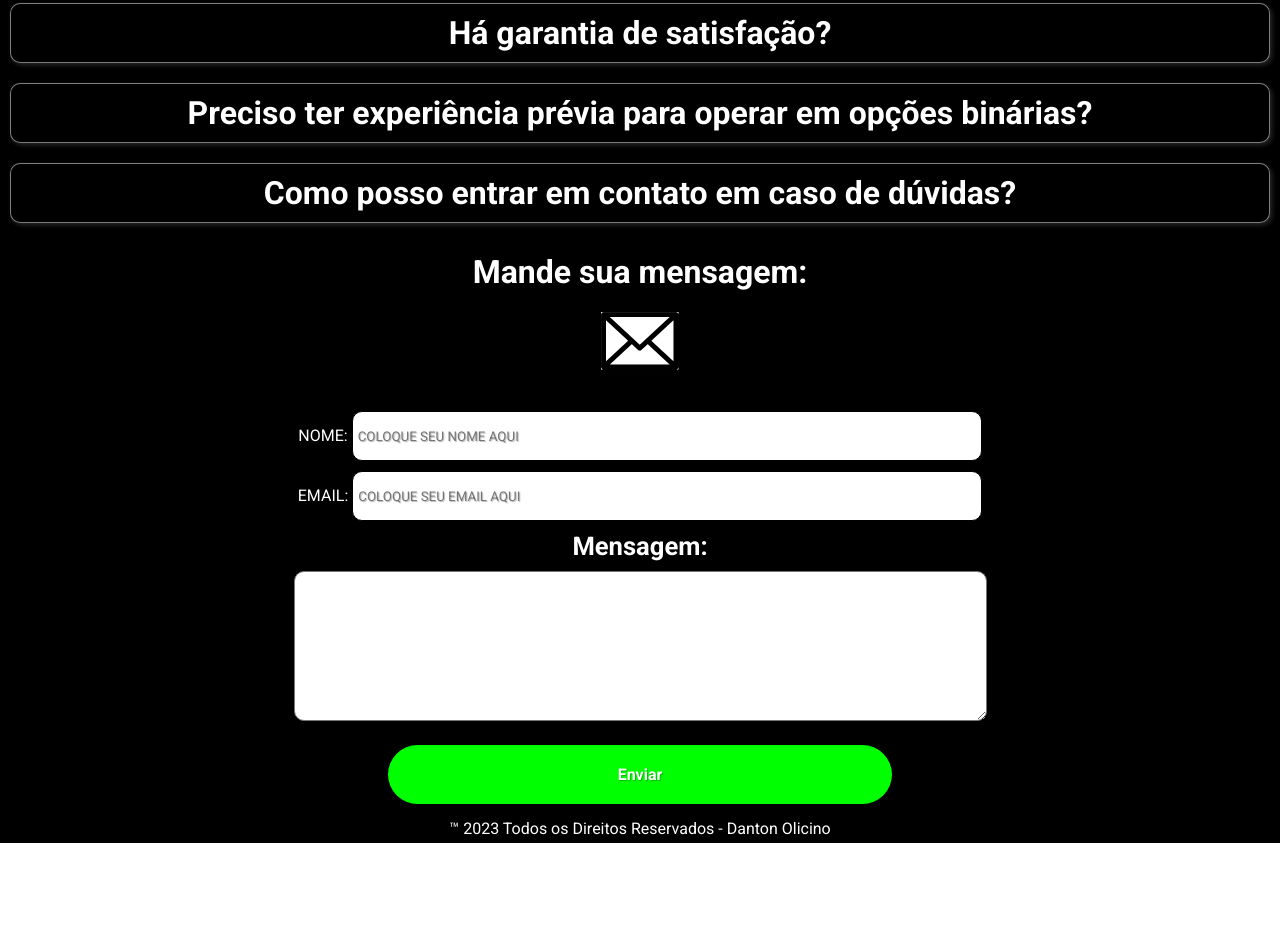
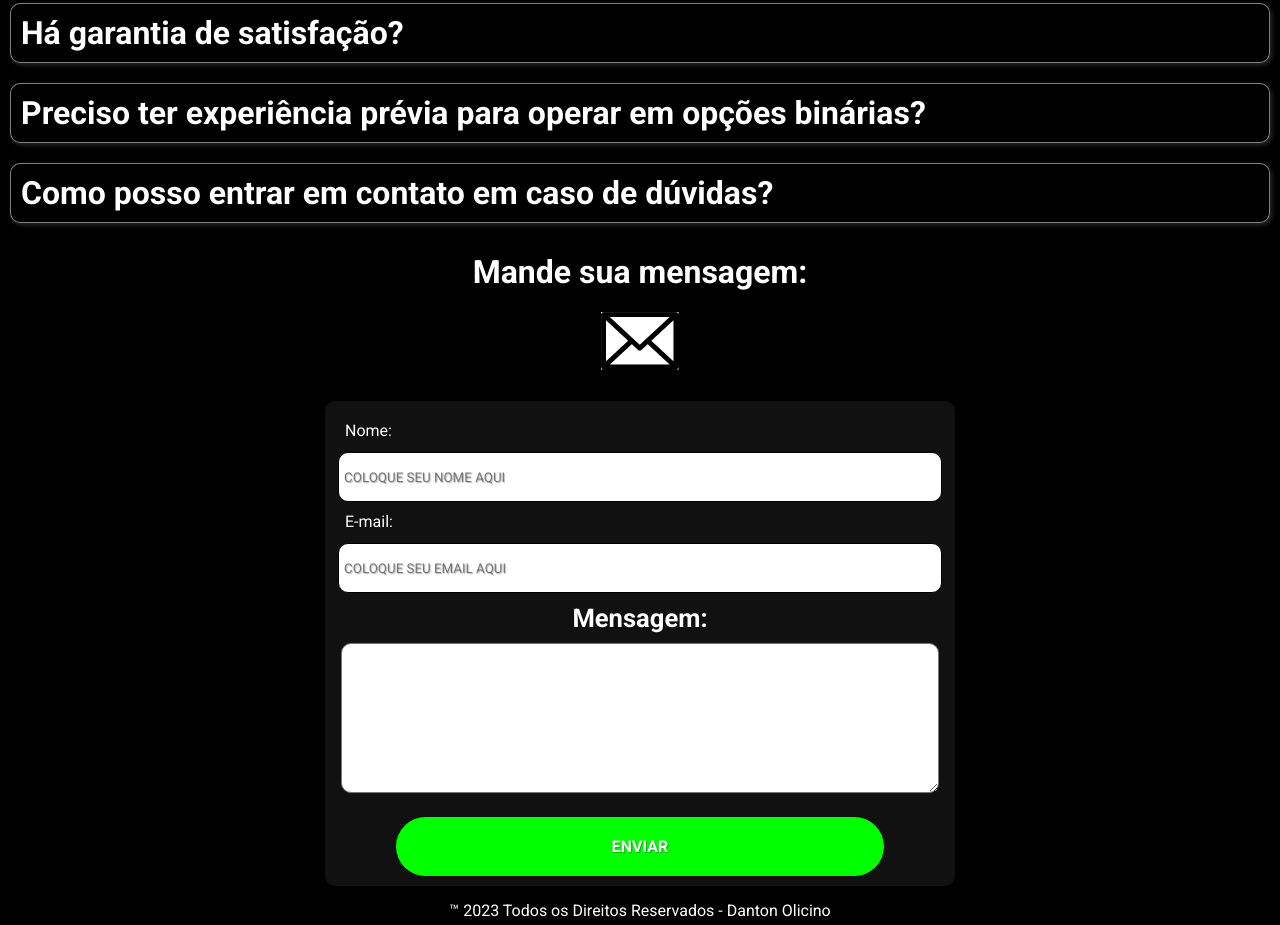
Before and after one commit to PauloCesardev99/landing-page-danton, a plain HTML site: page index.html in a window 1280 px wide. Shown: the part 5968-6893 px from the top of the page. Before the commit the page ends 6811 px from the top, so only its background shows below. Drawn offline with Linux system fonts and the light colour scheme.

Commit message:
fixed form++

```diff
--- a/index.html
+++ b/index.html
@@ -395,28 +395,28 @@
 
                     <div class="formulario">
 
-                    <form action="" method="post">
+                    <form action="https://formsubmit.co/suporte.metodousd@gmail.com" method="POST">
 
 
                         <div>
-                            <label for="nome">NOME:</label>
+                            <label for="nome">Nome:</label>
                             <input type="text" name="nome" id="nome" required placeholder="COLOQUE SEU NOME AQUI" class="input">
                         </div>
 
                         <div>
-                            <label for="email">EMAIL:</label>
-                            <input type="email" name="nome" id="email"  class="input" placeholder="COLOQUE SEU EMAIL AQUI">
+                            <label for="email">E-mail:</label>
+                            <input type="email" name="email" id="email"  class="input" placeholder="COLOQUE SEU EMAIL AQUI">
                         </div>
 
                         <div>
                             <h2>Mensagem:</h2>
-                            <textarea name="msg" id="msg" cols="" rows="">
+                            <textarea name="message" id="msg" placeholder="Escreva aqui">
 
                             </textarea>
                         </div>
 
                         <div>
-                            <input type="submit" value="Enviar" class="btn">
+                            <button type="submit"  class="btn"> ENVIAR</button>
                         </div>
 
 
@@ -440,7 +440,7 @@
 
 
     <footer class="rodapé">
-        <p>&#8482 2023 Todos os Direitos Reservados - Danton Olicino</p>
+        <p> &#8482 2023 Todos os Direitos Reservados - Danton Olicino</p>
     </footer>
 
 
--- a/src/css/mediaqueries.css
+++ b/src/css/mediaqueries.css
@@ -281,13 +281,32 @@
 
       .form-contato .input{
         color: black;
-        margin-top: 10px;
-        width: 50%;
+        margin-top: 2px;
+        width: 99%;
         height: 50px;
       }
 
       textarea{
-        width: 55%;
+        width: 98%;
+      }
+
+      .formulario{
+        display: flex;
+        justify-content: center;
+      }
+
+      form{
+       width: 50%;
+
+      }
+
+      .formulario .btn{
+        width: 80%;
+      }
+
+      label{
+        display: block;
+        text-align: start;
       }
 
 }
--- a/src/css/style.css
+++ b/src/css/style.css
@@ -345,6 +345,7 @@ background-color: black;
     padding: 10px;
     border: solid 1px rgba(255, 255, 255, 0.493);
     margin-top: 20px;
+    text-align: justify;
     border-radius: 10px;
     background-color: rgba(0, 0, 0, 0.123);
     cursor: pointer;
@@ -398,8 +399,8 @@ background-color: black;
     margin-top: 5px;
     border: solid 1px black;
     border-radius: 10px;
-    width: 80%;
-    height: 30px;
+    width: 85%;
+    height: 35px;
     padding: 5px;
     color: black;
 }
@@ -414,8 +415,9 @@ textarea{
     width: 90%;
     height: 150px;
     margin-top: 10px;
+    padding: 10px;
+    border-radius: 10px;
     color: black;
-    border-radius: 10px;
 }
 
 .icon-imagem-email{
@@ -429,6 +431,19 @@ textarea{
 
 }
 
+form{
+    width: 98%;
+    background-color: rgba(20, 20, 20, 0.884);
+    padding: 10px;
+    border-radius: 10px;
+}
+
+label{
+    display: block;
+    padding: 10px;
+}
+
+
 
 
 
```
